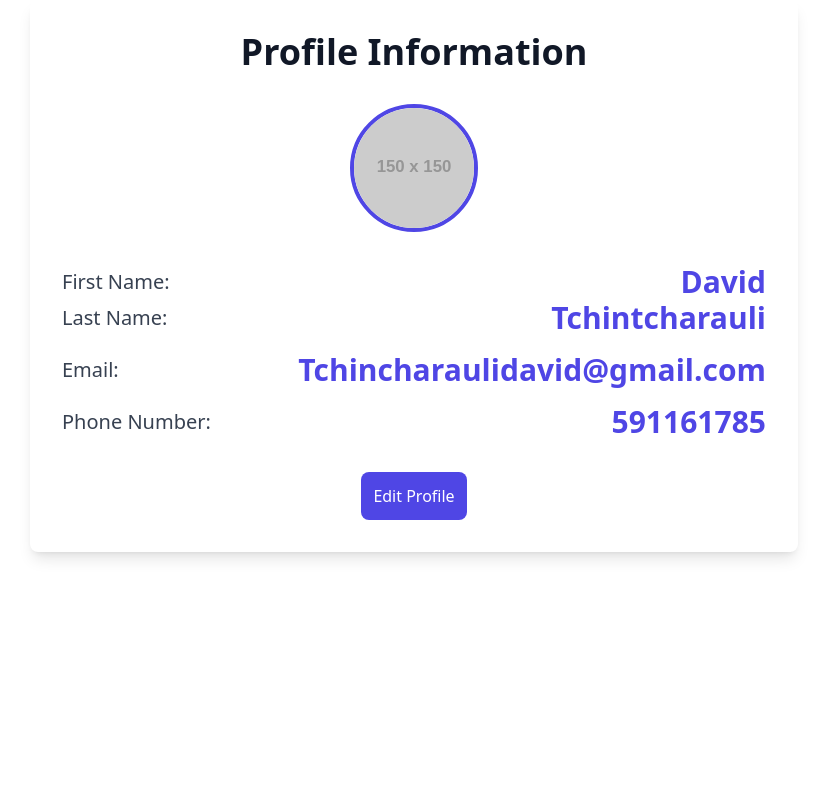
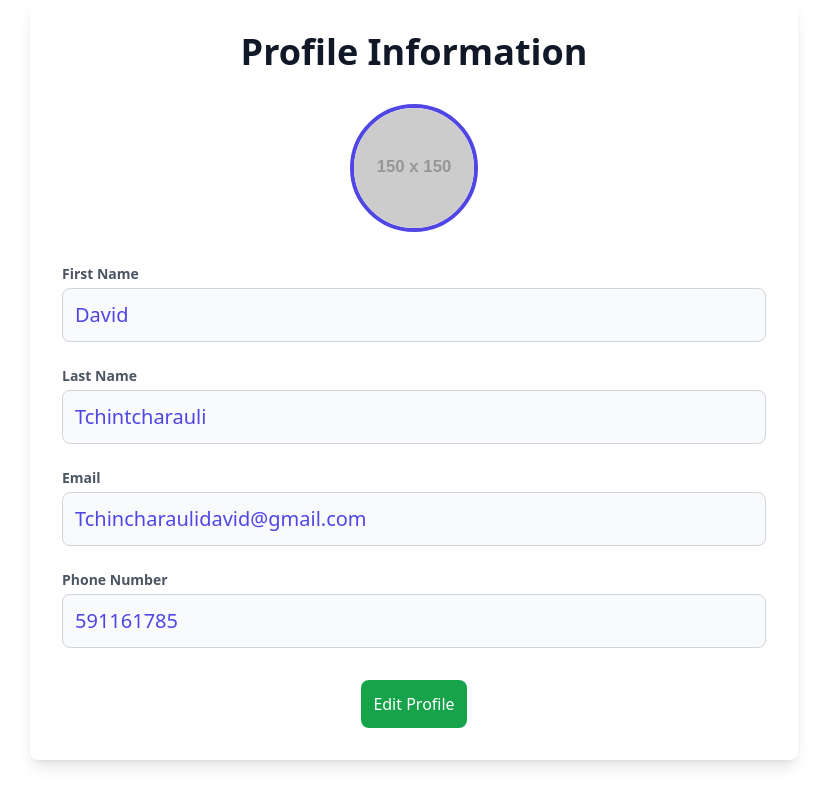
Before and after one commit to DavidTchintcharauli/profileAngular, an Angular app: page /profile in a window 1280 px wide. Shown: the whole page, without its empty margins (226-1053 px from the left). Built offline with nearby package versions, Linux system fonts and the light colour scheme.

Commit message:
change styles

```diff
--- a/src/app/edit-profile/edit-profile.component.html
+++ b/src/app/edit-profile/edit-profile.component.html
@@ -20,38 +20,40 @@
     <div *ngIf="errorMessage" class="bg-red-100 border-l-4 border-red-500 text-red-700 p-4 mb-4">
         <p class="font-semibold">{{ errorMessage }}</p>
     </div>
-    <form (ngSubmit)="saveProfile()" #profileForm="ngForm" class="space-y-6">
+    <form [formGroup]="profileForm" (ngSubmit)="saveProfile()" class="space-y-6">
         <div class="form-group">
             <label for="firstName" class="block text-lg font-medium text-gray-800">First Name</label>
-            <input id="firstName" type="text"
-                class="w-full p-3 mt-2 border border-gray-300 rounded-lg focus:outline-none focus:ring-2 focus:ring-indigo-500 focus:border-indigo-500 transition duration-300"
-                [(ngModel)]="firstName" name="firstName" placeholder="Enter your first name" required />
-            <div *ngIf="profileForm.controls['firstName']?.invalid && profileForm.controls['firstName']?.touched"
-                class="text-red-500 text-sm mt-1">First name is required.</div>
+            <input id="firstName" type="text" class="w-full p-3 mt-2 border border-gray-300 rounded-lg"
+              formControlName="firstName" placeholder="Enter your first name" />
+            <div *ngIf="profileForm.controls['firstName'].invalid && profileForm.controls['firstName'].touched" class="text-red-500 text-sm mt-1">
+              First name is required.
             </div>
+          </div>
+
           <div class="form-group">
             <label for="lastName" class="block text-lg font-medium text-gray-800">Last Name</label>
-            <input id="lastName" type="text"
-                class="w-full p-3 mt-2 border border-gray-300 rounded-lg focus:outline-none focus:ring-2 focus:ring-indigo-500 focus:border-indigo-500 transition duration-300"
-                [(ngModel)]="lastName" name="lastName" placeholder="Enter your last name" required />
-            <div *ngIf="profileForm.controls['lastName']?.invalid && profileForm.controls['lastName']?.touched"
-                class="text-red-500 text-sm mt-1">Last name is required.</div>
+            <input id="lastName" type="text" class="w-full p-3 mt-2 border border-gray-300 rounded-lg"
+              formControlName="lastName" placeholder="Enter your last name" />
+            <div *ngIf="profileForm.controls['lastName'].invalid && profileForm.controls['lastName'].touched" class="text-red-500 text-sm mt-1">
+              Last name is required.
             </div>
+          </div>
+
           <div class="form-group">
             <label for="email" class="block text-lg font-medium text-gray-800">Email Address</label>
-            <input id="email" type="email" class="w-full p-3 mt-2 border border-gray-300 rounded-lg focus:outline-none focus:ring-2 focus:ring-indigo-500 focus:border-indigo-500 transition duration-300"
-                [(ngModel)]="email" name="email" placeholder="Enter your email" required [email]="true" />
-            <div *ngIf="profileForm.controls['email']?.invalid && profileForm.controls['email']?.touched" class="text-red-500 text-sm mt-1">
-                <div *ngIf="profileForm.controls['email']?.errors?.['required']">Email is required.</div>
-                <div *ngIf="profileForm.controls['email']?.errors?.['email']">Please enter a valid email address.</div>
+            <input id="email" type="email" class="w-full p-3 mt-2 border border-gray-300 rounded-lg"
+              formControlName="email" placeholder="Enter your email" />
+            <div *ngIf="profileForm.controls['email'].invalid && profileForm.controls['email'].touched" class="text-red-500 text-sm mt-1">
+              <div *ngIf="profileForm.controls['email'].errors?.['required']">Email is required.</div>
+              <div *ngIf="profileForm.controls['email'].errors?.['email']">Please enter a valid email address.</div>
             </div>
           </div>
         <div class="form-group">
             <label for="phone" class="block text-lg font-medium text-gray-800">Phone Number (Optional)</label>
-            <input id="phone" type="text" class="w-full p-3 mt-2 border border-gray-300 rounded-lg focus:outline-none focus:ring-2 focus:ring-indigo-500 focus:border-indigo-500 transition duration-300"
-                [(ngModel)]="phone" name="phone" placeholder="Enter your phone number (optional)" pattern="^[0-9]*$" />
-            <div *ngIf="profileForm.controls['phone']?.invalid && profileForm.controls['phone']?.touched" class="text-red-500 text-sm mt-1">
-                <div *ngIf="profileForm.controls['phone']?.errors?.['pattern']">Please enter a valid phone number (only numbers).</div>
+            <input id="phone" type="text" class="w-full p-3 mt-2 border border-gray-300 rounded-lg"
+              formControlName="phone" placeholder="Enter your phone number (optional)" />
+            <div *ngIf="profileForm.controls['phone'].invalid && profileForm.controls['phone'].touched" class="text-red-500 text-sm mt-1">
+              Please enter a valid phone number (only numbers).
             </div>
           </div>
         <div class="form-group">
--- a/src/app/edit-profile/edit-profile.component.ts
+++ b/src/app/edit-profile/edit-profile.component.ts
@@ -1,5 +1,5 @@
-import { Component, OnInit } from '@angular/core';
-import { FormGroup, FormBuilder, FormsModule, Validators  } from '@angular/forms';
+import { Component, OnInit, NgModule} from '@angular/core';
+import { FormGroup, FormBuilder, FormsModule, Validators, ReactiveFormsModule} from '@angular/forms';
 import { CommonModule } from '@angular/common';
 import { ProfileService } from '../services/profile.service';
 import { Router } from '@angular/router';
@@ -10,20 +10,13 @@ import { ToastComponent } from "../toast/toast.component"
 @Component({
   selector: 'app-edit-profile',
   standalone: true,
-  imports: [FormsModule, CommonModule, ProfileComponent, ToastComponent],
+  imports: [FormsModule, CommonModule, ProfileComponent, ToastComponent, ReactiveFormsModule],
   templateUrl: './edit-profile.component.html',
   styleUrl: './edit-profile.component.css'
 })
 export class EditProfileComponent implements OnInit {
 
-  firstName = ''
-  lastName = ''
-  email = ''
-  phone = ''
-  initialFirstName = ''
-  initialLastName = ''
-  initialEmail = ''
-  initialPhone = ''
+  profileForm: any = FormGroup;
   isLoader: boolean = false
   isFetchingData: boolean = true
 
@@ -35,18 +28,23 @@ export class EditProfileComponent implements OnInit {
   imageName = ''
   imageSize: number = 0
 
-  constructor(private profileService: ProfileService, private router: Router, private notificationService: NotificationService) { }
+  constructor(private fb: FormBuilder, private profileService: ProfileService, private router: Router, private notificationService: NotificationService) { }
 
-  ngOnInit() {
+  ngOnInit(): void {
+    this.profileForm = this.fb.group({
+      firstName: ['', [Validators.required]],
+      lastName: ['', [Validators.required]],
+      email: ['', [Validators.required, Validators.email]],
+      phone: ['', [Validators.pattern('^[0-9]*$')]],
+      profilePicture: [null]
+    });
     this.profileService.getProfile().subscribe(profile => {
-      this.firstName = profile.firstName
-      this.lastName = profile.lastName
-      this.email = profile.email
-      this.phone = profile.phone || ''
-      this.initialFirstName = profile.firstName
-      this.initialLastName = profile.lastName
-      this.initialEmail = profile.email
-      this.initialPhone = profile.phone || ''
+      this.profileForm.patchValue({
+        firstName: profile.firstName,
+        lastName: profile.lastName,
+        email: profile.email,
+        phone: profile.phone || ''
+      });
 
       this.isFetchingData = false
     },
@@ -76,7 +74,7 @@ export class EditProfileComponent implements OnInit {
       this.imageSize = Math.round(file.size / 1024)
       this.selectedFile = file
     } else {
-      this.notificationService.showToast('please select an image file.', 'error', 3000)
+      this.notificationService.showToast('please select an image file.', 'error', 5000)
     }
   }
 
@@ -88,35 +86,31 @@ export class EditProfileComponent implements OnInit {
   }
 
   saveProfile(): void {
-    if (this.firstName !== this.initialFirstName || this.lastName !== this.initialLastName || this.email !== this.initialEmail || this.phone !== this.initialPhone || this.selectedFile) {
+    if (this.profileForm.valid) {
       this.isLoader = true;
-      const updatedProfile = {
-        firstName: this.firstName,
-        lastName: this.lastName,
-        email: this.email,
-        phone: this.phone || null
-      };
+      const updatedProfile = this.profileForm.value;
+
+      if (this.selectedFile) {
+        updatedProfile.profilePicture = this.selectedFile;
+      }
+
       this.profileService.updateProfile(updatedProfile, this.selectedFile).subscribe(
         response => {
-          this.notificationService.showToast('Profile updated successfully!', 'success', 5000)
-          this.router.navigate(['/profile'])
-          this.isLoader = false
+          this.notificationService.showToast('Profile updated successfully!', 'success', 5000);
+          this.router.navigate(['/profile']);
+          this.isLoader = false;
         },
         error => {
-          this.notificationService.showToast('An error occurred while updating the profile. Please try again.', 'error', 5000)
-          this.isLoader = false
+          this.notificationService.showToast('An error occurred while updating the profile. Please try again.', 'error', 5000);
+          this.isLoader = false;
         }
       );
     } else {
-      this.notificationService.showToast('There are no changes to save. Please make changes or click on the Cancel button.', 'error', 5000)
+      this.notificationService.showToast('Please fix the errors in the form before saving.', 'error', 5000);
     }
   }
 
   cancelEdit() {
-    this.firstName = this.initialFirstName
-    this.lastName = this.initialLastName
-    this.email = this.initialEmail
-    this.phone = this.initialPhone
     this.router.navigate(['/profile'])
   }
 
--- a/src/app/profile/profile.component.html
+++ b/src/app/profile/profile.component.html
@@ -14,31 +14,45 @@
       Processing...
     </button>
   </div>
-  <div *ngIf="!isLoader" class="flex justify-center mb-8">
-    <img *ngIf="profilePicture" [src]="profilePicture" alt="Profile Picture" class="w-32 h-32 rounded-full object-cover border-4 border-indigo-600">
-    <img *ngIf="!profilePicture" src="https://via.placeholder.com/150" alt="Profile Picture" class="w-32 h-32 rounded-full object-cover border-4 border-indigo-600">
+  <div *ngIf="!isLoader">
+    <div class="flex justify-center mb-8">
+      <img *ngIf="profilePicture" [src]="profilePicture" alt="Profile Picture"
+        class="w-32 h-32 rounded-full object-cover border-4 border-indigo-600">
+      <img *ngIf="!profilePicture" src="https://via.placeholder.com/150" alt="Profile Picture"
+        class="w-32 h-32 rounded-full object-cover border-4 border-indigo-600">
     </div>
-  <div *ngIf="!isLoader" class="flex justify-between items-center space-x-4">
-    <p class="text-xl font-medium text-gray-700">First Name:</p>
-    <p class="text-3xl font-semibold text-indigo-600">{{ firstName }}</p>
+    <div class="space-y-6">
+      <div class="flex flex-col">
+        <label class="text-sm font-semibold text-gray-600 mb-1">First Name</label>
+        <div class="p-3 border border-gray-300 rounded-lg bg-gray-50 text-xl text-indigo-600 cursor-not-allowed overflow-auto">
+          {{ firstName }}
         </div>
-  <div *ngIf="!isLoader" class="flex justify-between items-center space-x-4">
-    <p class="text-xl font-medium text-gray-700">Last Name:</p>
-    <p class="text-3xl font-semibold text-indigo-600">{{ lastName }}</p>
       </div>
-  <div *ngIf="!isLoader" class="flex justify-between items-center space-x-4 mt-4">
-    <p class="text-xl font-medium text-gray-700">Email:</p>
-    <p class="text-3xl font-semibold text-indigo-600">{{ email }}</p>
+      <div class="flex flex-col">
+        <label class="text-sm font-semibold text-gray-600 mb-1">Last Name</label>
+        <div class="p-3 border border-gray-300 rounded-lg bg-gray-50 text-xl text-indigo-600 cursor-not-allowed overflow-auto">
+          {{ lastName }}
         </div>
-  <div *ngIf="!isLoader" class="flex justify-between items-center space-x-4 mt-4">
-    <p class="text-xl font-medium text-gray-700">Phone Number:</p>
-    <p class="text-3xl font-semibold text-indigo-600">{{ phone || 'N/A' }}</p>
+      </div>
+      <div class="flex flex-col">
+        <label class="text-sm font-semibold text-gray-600 mb-1">Email</label>
+        <div class="p-3 border border-gray-300 rounded-lg bg-gray-50 text-xl text-indigo-600 cursor-not-allowed overflow-auto">
+          {{ email }}
+        </div>
+      </div>
+      <div class="flex flex-col">
+        <label class="text-sm font-semibold text-gray-600 mb-1">Phone Number</label>
+        <div class="p-3 border border-gray-300 rounded-lg bg-gray-50 text-xl text-indigo-600 cursor-not-allowed overflow-auto">
+          {{ phone || 'N/A' }}
+        </div>
+      </div>
     </div>
     <div class="mt-8 flex justify-center">
       <button
-      class="bg-indigo-600 text-white p-3 rounded-lg hover:bg-indigo-700 focus:outline-none focus:ring-4 focus:ring-indigo-300 transition duration-300"
+        class="bg-green-600 text-white p-3 rounded-lg hover:bg-green-700 focus:outline-none focus:ring-4 focus:ring-indigo-300 transition duration-300"
         (click)="navigateToEditProfile()">
         Edit Profile
       </button>
     </div>
   </div>
+</div>
```
Lines whose indentation alone changed are shown as unchanged.
